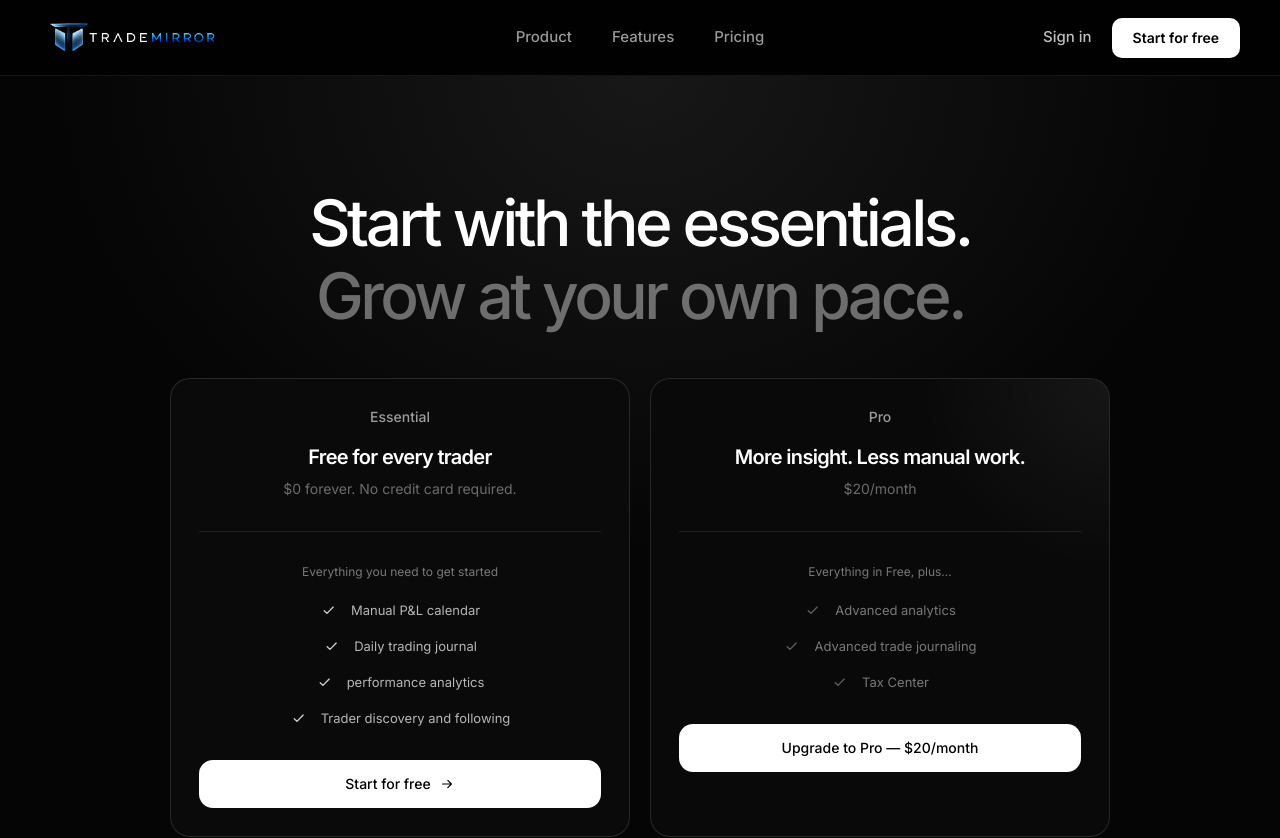
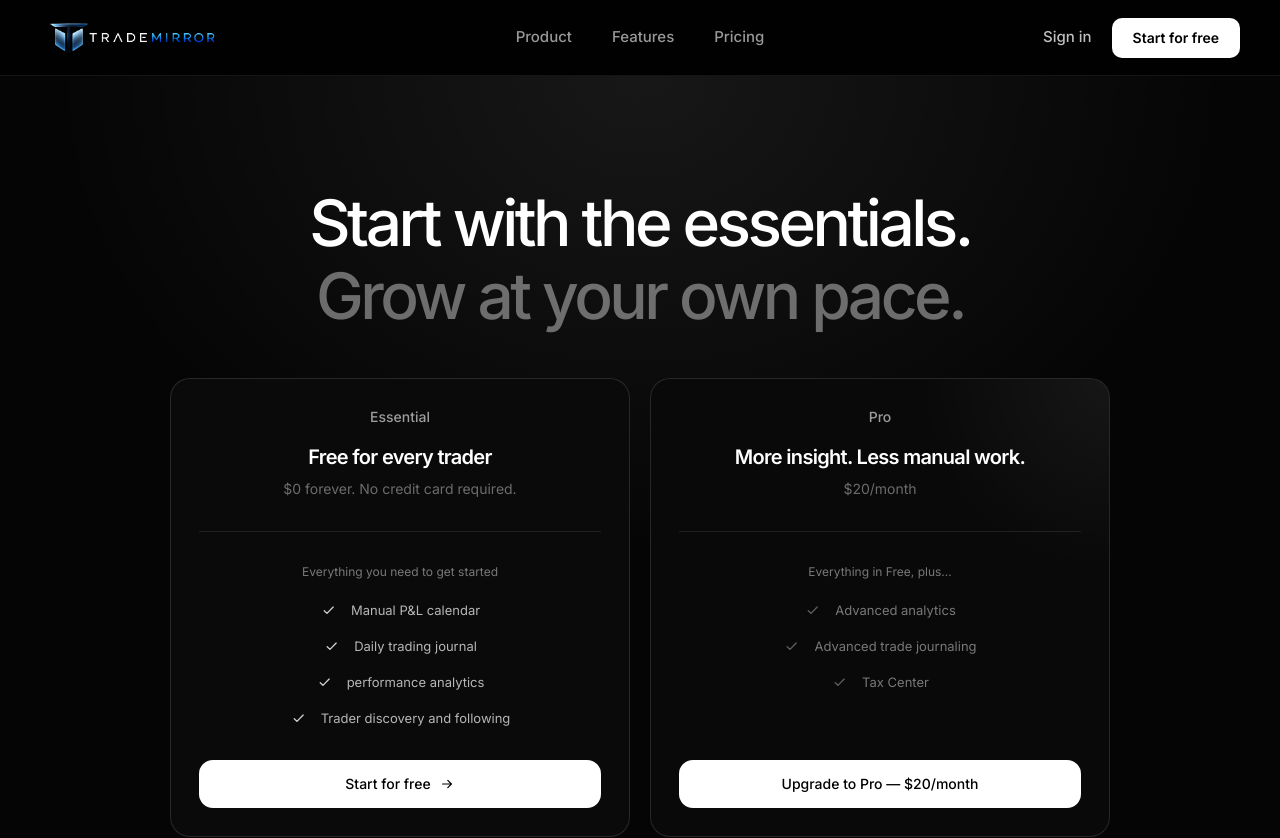
Before and after one commit to solveradigitalagency/TradeMirrorOfficial, a Next.js app: page /pricing in a window 1280 px wide. Shown: the top 838 px of the page. Built offline with nearby package versions, Linux system fonts and the light colour scheme.

Commit message:
Update page.tsx

```diff
--- a/app/pricing/page.tsx
+++ b/app/pricing/page.tsx
@@ -141,7 +141,7 @@ export default function PricingPage() {
           {/* Pricing plans */}
           <div className="mx-auto mt-10 grid max-w-[940px] grid-cols-1 items-stretch gap-4 md:mt-12 md:grid-cols-2 md:gap-5">
             {/* Free plan */}
-            <article className="relative flex flex-col rounded-[20px] border border-white/[0.12] bg-[#0a0a0a] p-6 sm:p-7 transition-all duration-300 ease-out hover:-translate-y-1.5 hover:border-white/[0.24] hover:bg-[#0d0d0d] hover:shadow-[0_18px_45px_rgba(0,0,0,0.35)] motion-reduce:transition-none">
+            <article className="relative flex flex-col rounded-[20px] border border-white/[0.12] bg-[#0a0a0a] p-6 sm:p-7 transition-all duration-300 ease-out hover:-translate-y-1.5 hover:border-white/[0.24] hover:bg-[#0d0d0d] hover:shadow-[0_18px_45px_rgba(0,0,0,0.35)] motion-reduce:transition-none flex flex-col">
               {/* Free plan heading */}
               <div className="relative text-center">
                 <p className="text-sm font-medium text-white/60">
@@ -166,7 +166,7 @@ export default function PricingPage() {
                 <FeatureList features={freeFeatures} />
               </div>
 
-              <div className="mt-8">
+              <div className="mt-auto pt-8">
                 <Link
                   href="/signup"
                   className="group flex h-12 w-full items-center justify-center gap-2 rounded-xl bg-white px-4 text-sm font-medium text-black transition hover:bg-white/90 focus-visible:outline-none focus-visible:ring-2 focus-visible:ring-white focus-visible:ring-offset-2 focus-visible:ring-offset-[#0b0b0b]"
@@ -178,7 +178,7 @@ export default function PricingPage() {
             </article>
 
             {/* Pro plan */}
-            <article className="relative flex flex-col overflow-hidden rounded-[20px] border border-white/[0.12] bg-[#090909] p-6 sm:p-7 transition-all duration-300 ease-out hover:-translate-y-1.5 hover:border-white/[0.24] hover:bg-[#0d0d0d] hover:shadow-[0_18px_45px_rgba(0,0,0,0.35)] motion-reduce:transition-none">
+            <article className="relative flex flex-col overflow-hidden rounded-[20px] border border-white/[0.12] bg-[#090909] p-6 sm:p-7 transition-all duration-300 ease-out hover:-translate-y-1.5 hover:border-white/[0.24] hover:bg-[#0d0d0d] hover:shadow-[0_18px_45px_rgba(0,0,0,0.35)] motion-reduce:transition-none flex flex-col">
               <div
                 aria-hidden="true"
                 className="pointer-events-none absolute right-0 top-0 h-48 w-48 bg-[radial-gradient(circle_at_top_right,rgba(255,255,255,0.055),transparent_70%)]"
@@ -213,7 +213,7 @@ export default function PricingPage() {
                 />
               </div>
 
-              <div className="mt-8">
+              <div className="mt-auto pt-8">
                 <button
                   type="button"
                   onClick={handleProCheckout}
```
